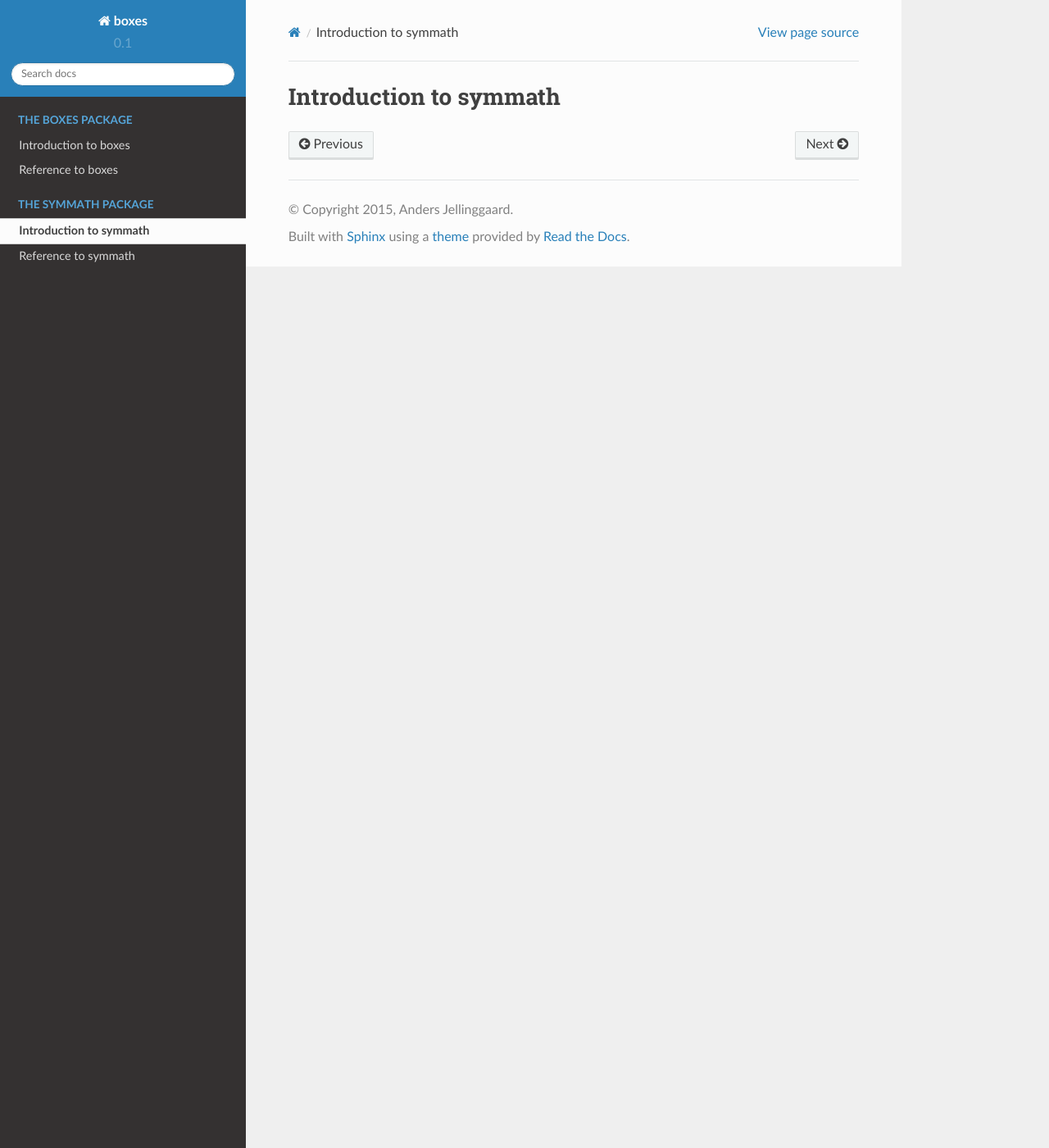
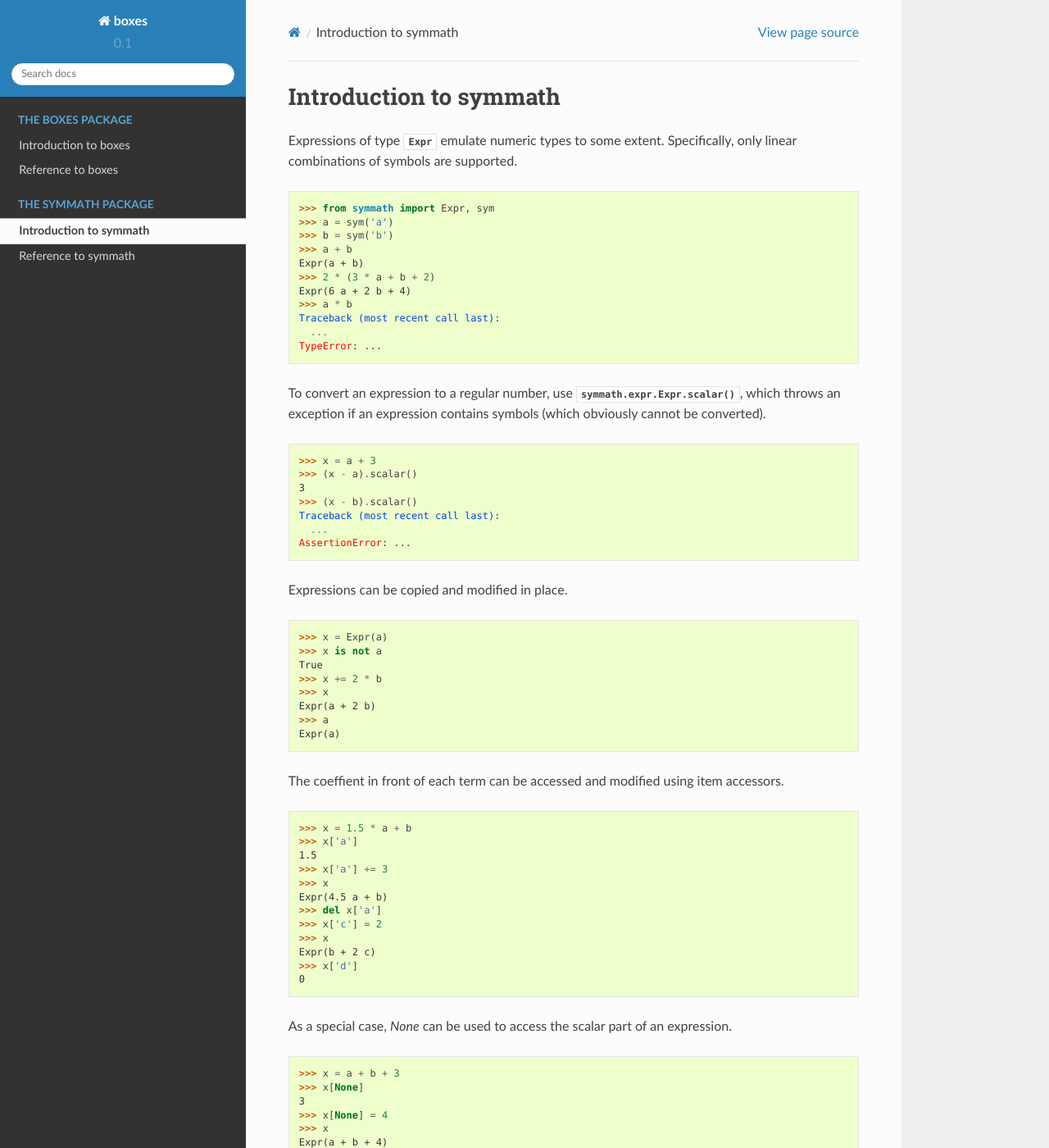
Before and after one commit to andersjel/boxes, a Sphinx documentation site: the page built from doc/symmath-intro.rst, in a window 1280 px wide and 1400 px high. Shown: the whole window at 82% size. Built offline with Sphinx 7.4.7 and the Read the Docs theme 2.0.0, drawn with Linux system fonts in a browser that asks for light colours; pages that are not in the unit, such as notebooks, are missing from menus; some of the changed text lies outside the part shown.

Commit message:
Documented most of symmath.

```diff
--- a/doc/index.rst
+++ b/doc/index.rst
@@ -55,7 +55,6 @@ of linear equations. See the :doc:`boxes/constrain` module for some examples.
   :maxdepth: 2
 
   boxes-intro
-  new-constraints
   boxes-reference
 
 .. toctree::
--- a/doc/symmath-intro.rst
+++ b/doc/symmath-intro.rst
@@ -1,2 +1,73 @@
 Introduction to symmath
 =======================
+
+Expressions of type :class:`~symmath.expr.Expr` emulate numeric types to some
+extent. Specifically, only linear combinations of symbols are supported.
+
+>>> from symmath import Expr, sym
+>>> a = sym('a')
+>>> b = sym('b')
+>>> a + b
+Expr(a + b)
+>>> 2 * (3 * a + b + 2)
+Expr(6 a + 2 b + 4)
+>>> a * b
+Traceback (most recent call last):
+  ...
+TypeError: ...
+
+To convert an expression to a regular number, use
+:func:`symmath.expr.Expr.scalar()`, which throws an exception if an expression
+contains symbols (which obviously cannot be converted).
+
+>>> x = a + 3
+>>> (x - a).scalar()
+3
+>>> (x - b).scalar()
+Traceback (most recent call last):
+  ...
+AssertionError: ...
+
+Expressions can be copied and modified in place.
+
+>>> x = Expr(a)
+>>> x is not a
+True
+>>> x += 2 * b
+>>> x
+Expr(a + 2 b)
+>>> a
+Expr(a)
+
+The coeffient in front of each term can be accessed and modified using item
+accessors.
+
+>>> x = 1.5 * a + b
+>>> x['a']
+1.5
+>>> x['a'] += 3
+>>> x
+Expr(4.5 a + b)
+>>> del x['a']
+>>> x['c'] = 2
+>>> x
+Expr(b + 2 c)
+>>> x['d']
+0
+
+As a special case, *None* can be used to access the scalar part of an
+expression.
+
+>>> x = a + b + 3
+>>> x[None]
+3
+>>> x[None] = 4
+>>> x
+Expr(a + b + 4)
+
+Any object than can be used as key in a dictionary can be used to name a symbol
+(note, integers get an 'x' prefixed when printing).
+
+>>> x = sym(('x', 'y')) + sym(3) + sym(1) + 3
+>>> x
+Expr(('x', 'y') + x1 + x3 + 3)
--- a/src/symmath/__init__.py
+++ b/src/symmath/__init__.py
@@ -1,6 +1,10 @@
 """
 symmath
 -------
+
+Convenience reexports. Typing ``from symmath import *`` imports everything from
+:mod:`symmath.expr` and :mod:`symmath.system`.
+
 """
 from symmath.expr import *
 from symmath.system import *
```
Also changed, not shown: doc/figures/index.svg, doc/figures/intro.svg, 2 other files.
